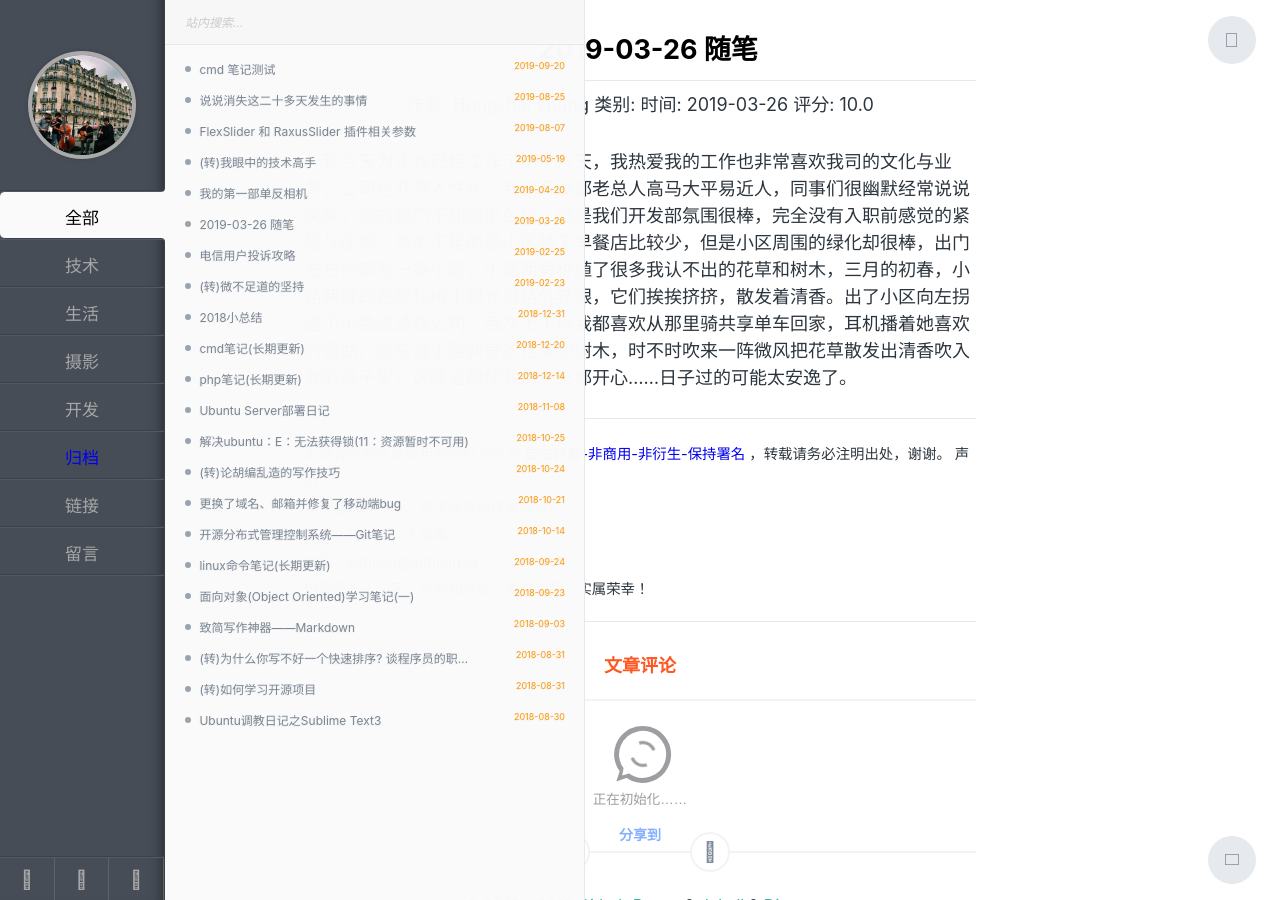
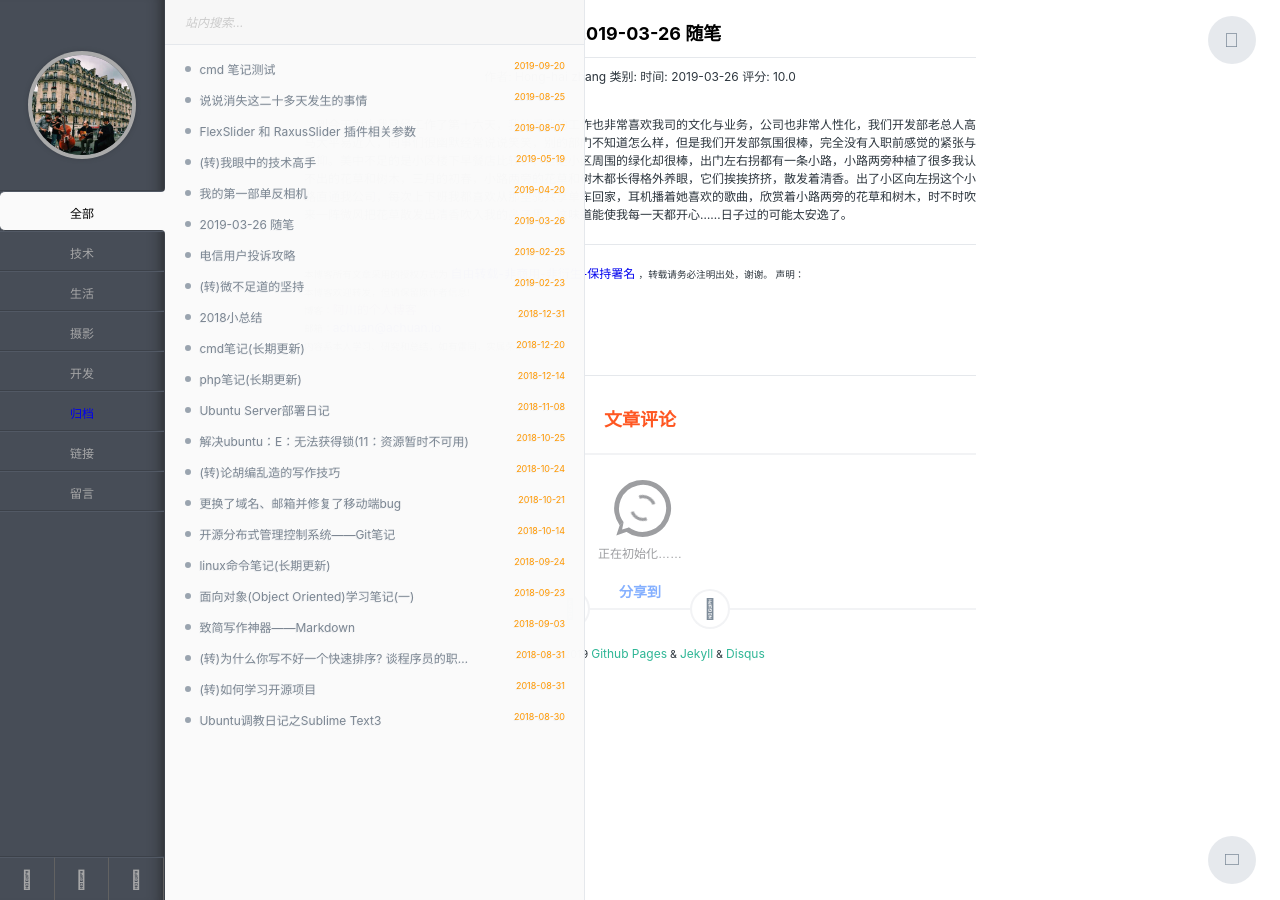
Before and after one commit to shenweiyan/3-jekyll-theme, a Jekyll site: the page built from _posts/生活/2019-03-26-thoughts.md, in a window 1280 px wide. Built offline with Jekyll 4.4.1, drawn with Linux system fonts in a browser that asks for light colours; nearby versions of some CDN libraries; emoji names are drawn with the system emoji font; some web fonts are replaced; comment, search, counter and statistics services are not loaded.

```diff
--- a/assets/css/style.css
+++ b/assets/css/style.css
@@ -23,6 +23,7 @@
     -webkit-box-sizing: border-box;
     -moz-box-sizing: border-box;
     box-sizing: border-box;
+    font-size: 12px;
 }
 
 html, body {
@@ -33,7 +34,6 @@
     -webkit-font-smoothing: subpixel-antialiased;
     -webkit-text-size-adjust: none;
     overflow: hidden;
-    font-size: 12px;
 }
 
 
```
